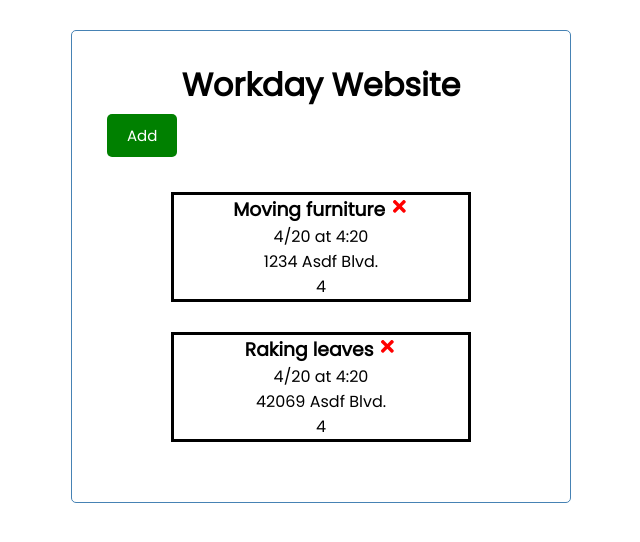
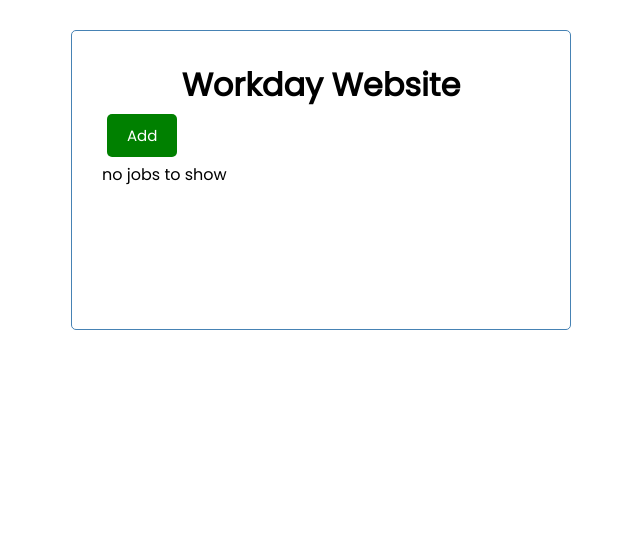
Before and after one commit to dlee371/WorkdayWebsite, a React (Create React App) app in the folder workday/: page / in a window 1280 px wide. Shown: the top 542 px of the page, without its empty margins (319-959 px from the left). Built offline with nearby package versions, Linux system fonts and the light colour scheme.

Commit message:
trying to add date and time formatting

```diff
--- a/workday/package.json
+++ b/workday/package.json
@@ -6,6 +6,7 @@
     "@testing-library/jest-dom": "^5.17.0",
     "@testing-library/react": "^13.4.0",
     "@testing-library/user-event": "^13.5.0",
+    "moment": "^2.30.1",
     "react": "^18.2.0",
     "react-dom": "^18.2.0",
     "react-icons": "^5.0.1",
--- a/workday/src/App.js
+++ b/workday/src/App.js
@@ -8,22 +8,20 @@
   const [showAddJob, setShowAddJob] = useState (false)
 
   const [jobs, setJobs] = useState([
-    {
-      id: 1,
-      text: "Moving furniture",
-      day: "4/20 at 4:20",
-      loc: "1234 Asdf Blvd.",
-      peeps: 4,
-      // signUpButton: <button>Sign up</button>
-    },
-    {
-      id: 2,
-      text: "Raking leaves",
-      day: "4/20 at 4:20",
-      loc: "42069 Asdf Blvd.",
-      peeps: 4,
-      // signUpButton: <button>Sign up</button>
-    }
+    // {
+    //   id: 1,
+    //   text: "Moving furniture",
+    //   day: "4/20 at 4:20",
+    //   loc: "1234 Asdf Blvd.",
+    //   peeps: 4,
+    // },
+    // {
+    //   id: 2,
+    //   text: "Raking leaves",
+    //   day: "4/20 at 4:20",
+    //   loc: "42069 Asdf Blvd.",
+    //   peeps: 4,
+    // }
   ])
 
   //Add Job
--- a/workday/src/components/Job.js
+++ b/workday/src/components/Job.js
@@ -1,16 +1,21 @@
 import { FaTimes } from 'react-icons/fa'
-// import { FaCalendar } from 'react-icons/fa'
+
+
 
 
 const Job = ({ job, onDelete }) => {
+    const date = new Date(job.day);
+
+    const f = new Intl.DateTimeFormat("en-us", {dateStyle:'full'}, );
     return (
         <div className='box' >
             <div className='gift' >
+
             <h3>{job.text}{' '} <FaTimes style={{color:"red", cursor:'pointer'}}
             onClick={() => onDelete(job.id)}/></h3>
-            <p>{job.day}</p>
+            <p>{f.format(date)}</p>
             <p>{job.loc}</p>
-            <p>{job.peeps}</p>
+            <p># of bros needed: {job.peeps}</p>
             </div>
         </div>
     )
```
Also changed, not shown: 2 other files (tests, documents, lock files or other folders).
